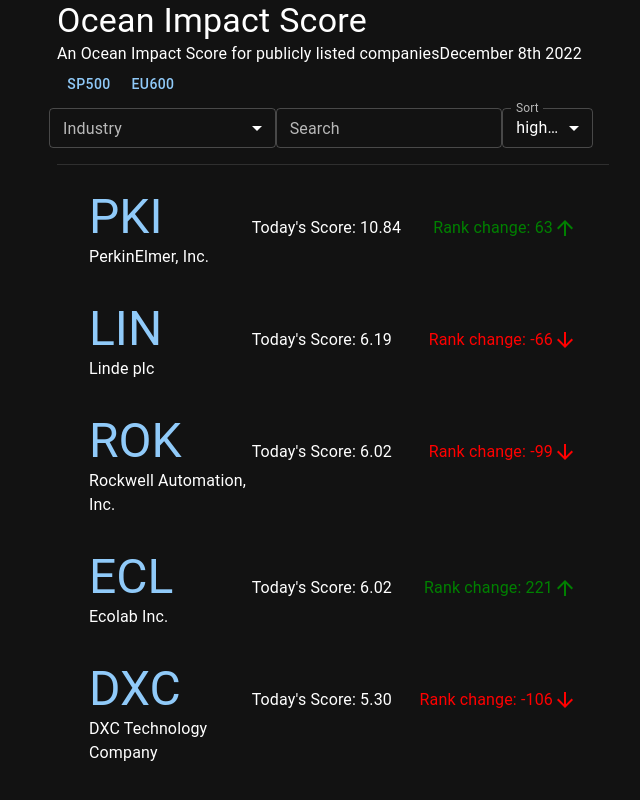
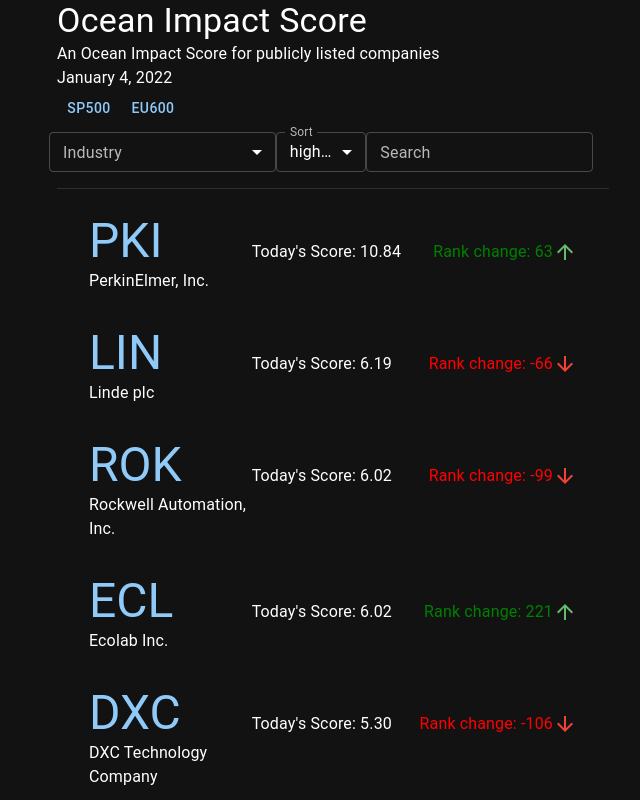
Before and after one commit to pbio/Ocean-Impact-Score, a Next.js app: page / in a window 1280 px wide. Shown: the top 800 px of the page, without its empty margins (307-947 px from the left). Built offline with nearby package versions, Linux system fonts and the light colour scheme.

Commit message:
changed to TSX and  cleaned code

```diff
--- a/components/industry-selector.tsx
+++ b/components/industry-selector.tsx
@@ -1,5 +1,5 @@
 import * as React from 'react';
-import Button from '@mui/material/Button';
+import type { AppProps } from 'next/app'
 
 import InputLabel from '@mui/material/InputLabel';
 import MenuItem from '@mui/material/MenuItem';
@@ -7,29 +7,7 @@
 import Select, { SelectChangeEvent } from '@mui/material/Select';
 
 
-// export function IndustrySelector2({ setIndustry, industryList}) {
-//     const buttons= []
-//     industryList.forEach(function(element){
-//         buttons.push(
-//         <Button
-//             key={element}
-//             onClick={()=>{setIndustry(element)}}>
-//             {element}
-//         </Button>);
-//     })
-//   return (<>{buttons}</>)
-// }
-
-export default function IndustrySelector({ selectedIndustry, setIndustry, industryList}) {
-    const items= []
-    industryList.forEach(function(element){
-        items.push(
-        <MenuItem
-            key={element}
-            value={element}>
-        {element}
-        </MenuItem>);
-    })
+export default function IndustrySelector({ selectedIndustry, setIndustry, industryList}: AppProps) {
     return (
     <FormControl fullWidth size="small">
         <InputLabel id="demo-simple-select-label">Industry</InputLabel>
@@ -41,7 +19,13 @@
                 setIndustry(event.target.value)
             }}
             >
-            {items}
+            {industryList.map(function(element : string){
+                return <MenuItem
+                            key={element}
+                            value={element}>
+                        {element}
+                        </MenuItem>
+            })}
         </Select>
   </FormControl>);
 }
--- a/components/score-dialog.tsx
+++ b/components/score-dialog.tsx
@@ -1,4 +1,6 @@
 import * as React from 'react';
+import type { AppProps } from 'next/app'
+
 import Button from '@mui/material/Button';
 import { styled } from '@mui/material/styles';
 import Dialog from '@mui/material/Dialog';
@@ -50,10 +52,10 @@
   );
 }
 
-export default function CustomizedDialogs({ticker, monthly, yearly, daily, open, setOpen}) {
+export default function CustomizedDialogs({ticker, monthly, yearly, daily, open, setOpen}: AppProps) {
   const [plotType, setPlotType] = React.useState(0);
-  const plotTypeTitle = ["Daily", "Monthly", "Yearly"]
-  const setData = function(plotType) {
+  const plotTypeTitle: Array<String> = ["Daily", "Monthly", "Yearly"]
+  const setData = function(plotType: Number) {
     if (plotType==2) return yearly
     else if (plotType==1) return monthly
     else return daily
@@ -65,7 +67,7 @@
         open={open}
       >
         <BootstrapDialogTitle id="customized-dialog-title" onClose={() => setOpen(false)}>
-          {ticker + " " + plotTypeTitle[plotType] + " scores"}
+          {ticker + " " + plotTypeTitle[plotType] + " Scores"}
         </BootstrapDialogTitle>
         <DialogContent dividers>
           <ScorePlot
--- a/components/score-list-item.js
+++ /dev/null
@@ -1,75 +0,0 @@
-import ListItem from '@mui/material/ListItem';
-import ListItemButton from '@mui/material/ListItemButton';
-import Typography from '@mui/material/Typography';
-import { ArrowDownward, DragHandle, ArrowUpward } from '@mui/icons-material';
-import Tooltip from '@mui/material/Tooltip';
-import Grid from '@mui/material/Grid';
-
-
-import getDate from "../lib/getDate.js"
-import ScorePlot from "./score-plot.js"
-export default function ScoreItem ({data, setOpen, setCompany, name, sort}) {
-  //const todayDate = getDate(); //when go live, need to implement the today date checker
-  const todayDate = "2022-11-07"
-  const todayScore=data.daily[todayDate]
-  const thisMonthAvg=data.monthly["2022-10"]
-  const rankChangeMY = data.ranking.month - data.ranking.year
-  const setColor = function(rankChange) {
-    if (rankChange > 0) return "green"
-    else if (rankChange < 0) return "red"
-    else return "white"
-  }
-  const setIcon = function(rankChange) {
-    if (rankChange > 0) return <ArrowUpward color="green" />
-    else if (rankChange < 0) return <ArrowDownward color="red" />
-    else return <DragHandle />
-  }
-  //close the dialog
-  const handleClickOpen = () => {
-    setOpen(true);
-    setCompany(data);
-  };
-  const handleClose = () => {
-      setOpen(false);
-  };
-  return (
-    <ListItem>
-      <ListItemButton onClick={handleClickOpen} >
-      <Grid
-  container
-  direction="row"
-  justifyContent="space-between"
-  alignItems="baseline"
->
-        <Grid md={4} sm={12}>
-          <Typography variant="h3" color="primary">
-            {data.ticker}
-          </Typography>
-          <Typography variant="p" color="white">
-            {name}
-          </Typography>
-        </Grid>
-        <Grid md={4} sm={6}>
-      <Typography
-        variant="p" >
-        {(sort<3) ? "Today's Score: " + todayScore.toFixed(2) : "This Year's Score: " + data.yearly["2022"]}
-        </Typography>
-        </Grid>
-        <Grid md={4} sm={6}>
-        <Tooltip title="month-to-year trend">
-      <Typography
-        variant="p"
-        color={setColor(rankChangeMY)}
-        display="flex" justifyContent="flex-end">
-
-        {"Rank change: " + rankChangeMY}
-        { setIcon(rankChangeMY) }
-      </Typography>
-      </Tooltip>
-
-        </Grid>
-        </Grid>
-
-      </ListItemButton>
-      </ListItem>)
-}
--- /dev/null
+++ b/components/score-list-item.tsx
@@ -0,0 +1,86 @@
+import type { AppProps } from 'next/app'
+import ListItem from '@mui/material/ListItem';
+import ListItemButton from '@mui/material/ListItemButton';
+import Typography from '@mui/material/Typography';
+import { ArrowDownward, DragHandle, ArrowUpward } from '@mui/icons-material';
+import Tooltip from '@mui/material/Tooltip';
+import Grid from '@mui/material/Grid';
+
+//import getDate from "../lib/getDate.ts"
+
+export default function ScoreItem ({data, setOpen, setCompany, name, sort}: AppProps) {
+  //const todayDate = getDate(); //when go live, need to implement the today date checker
+  const todayDate: string = "2022-11-07"
+  const todayScore: number = data.daily[todayDate]
+  const thisMonthAvg: number = data.monthly["2022-10"]
+  const rankChangeMY: number  = data.ranking.month - data.ranking.year
+  const setColor = function(rankChange: Number) {
+    if (rankChange > 0) return "green"
+    else if (rankChange < 0) return "red"
+    else return "white"
+  }
+  const setIcon = function(rankChange: Number) {
+    if (rankChange > 0) return <ArrowUpward color="success" />
+    else if (rankChange < 0) return <ArrowDownward color="error" />
+    else return <DragHandle />
+  }
+  //close the dialog
+  const handleClickOpen = () => {
+    setOpen(true);
+    setCompany(data);
+  };
+  const handleClose = () => {
+      setOpen(false);
+  };
+  //Show the right score based on day/month/year view
+  const createScoreContent = function(sort: Number, TodaysScore: Number, YearsScore: Number){
+    switch (sort) {
+      case 1:
+      case 2:
+        return "Today's Score: " + TodaysScore.toFixed(2)
+      case 3:
+      case 4:
+        return YearsScore ? "This Year's Score: " + YearsScore.toFixed(2) : "No score available"
+      default:
+        break;
+    }
+  };
+  return (
+    <ListItem>
+      <ListItemButton onClick={handleClickOpen} >
+      <Grid
+          container
+          direction="row"
+          justifyContent="space-between"
+          alignItems="baseline"
+        >
+        <Grid md={4} sm={12}>
+          <Typography variant="h3" color="primary">
+            {data.ticker}
+          </Typography>
+          <Typography variant="body1" color="white">
+            {name}
+          </Typography>
+        </Grid>
+        <Grid md={4} sm={6}>
+          <Typography
+            variant="body1" >
+              {createScoreContent(sort, todayScore, data.yearly["2022"])}
+            </Typography>
+            </Grid>
+            <Grid md={4} sm={6}>
+            <Tooltip title="month-to-year trend">
+              <Typography
+                variant="body1"
+                color={setColor(rankChangeMY)}
+                display="flex" justifyContent="flex-end">
+
+                {"Rank change: " + rankChangeMY}
+                { setIcon(rankChangeMY) }
+              </Typography>
+            </Tooltip>
+        </Grid>
+      </Grid>
+      </ListItemButton>
+    </ListItem>)
+}
--- a/components/score-list.js
+++ b/components/score-list.tsx
@@ -6,8 +6,6 @@
 import ListItemIcon from '@mui/material/ListItemIcon';
 import ListItemText from '@mui/material/ListItemText';
 import Divider from '@mui/material/Divider';
-import InboxIcon from '@mui/icons-material/Inbox';
-import DraftsIcon from '@mui/icons-material/Drafts';
 import TextField from '@mui/material/TextField';
 import Grid from '@mui/material/Grid';
 import InputLabel from '@mui/material/InputLabel';
@@ -15,9 +13,9 @@
 import FormControl from '@mui/material/FormControl';
 import Select, { SelectChangeEvent } from '@mui/material/Select';
 
-import ScoreDialog from './score-dialog.tsx';
-import ScoreListItem from './score-list-item.js';
-import IndustrySelector from './industry-selector.tsx'
+import ScoreDialog from './score-dialog';
+import ScoreListItem from './score-list-item';
+import IndustrySelector from './industry-selector'
 
 export default function ScoreList({ scoresList, addInfo }) {
     //Handle the opening and closing of the dialog
@@ -34,17 +32,24 @@
       "Transportation", "Utilities", "Real Estate"
     ];
 
+
+    //handle Sort type
+    switch(sort){
+      case 1: //latest day high - low
+        scoresList.sort((a, b) => b.daily["2022-11-07"]-a.daily["2022-11-07"])
+        break;
+      case 2: //latest day low - high
+        scoresList.sort((a, b) => a.daily["2022-11-07"]-b.daily["2022-11-07"])
+        break;
+      case 3: //latest yearly low - high
+        scoresList.sort((a, b) => b.yearly["2022"]-a.yearly["2022"])
+        break;
+      case 4: //latest yearly high - low
+        scoresList.sort((a, b) => a.yearly["2022"]-b.yearly["2022"])
+        break;
+    }
     //Create one ScoreListItem for each company in the List, with state hooks
     const myScores=[]
-    //handle Sort type
-    if (sort==1) //latest day high - low
-      scoresList.sort((a, b) => b.daily["2022-11-07"]-a.daily["2022-11-07"])
-    else if (sort==2) //latest day low - high
-      scoresList.sort((a, b) => a.daily["2022-11-07"]-b.daily["2022-11-07"])
-    else if (sort==3) //latest yearly low - high
-      scoresList.sort((a, b) => b.yearly["2022"]-a.yearly["2022"])
-    else if (sort==4) //latest yearly high - low
-      scoresList.sort((a, b) => a.yearly["2022"]-b.yearly["2022"])
 
     if (searchTerm=="" && industry=="") //no search or industry filter
     scoresList.forEach((element, key)=>{
@@ -100,21 +105,13 @@
           justifyContent="space-between"
           alignItems="baseline"
         >
-            <Grid md={5} spacing={3}>
+            <Grid md={5} xs={6} spacing={3}>
             <IndustrySelector
             selectedIndustry={industry}
             setIndustry={setIndustry}
             industryList={industryList} />
             </Grid>
-            <Grid md={5} spacing={3}>
-            <TextField
-              variant="outlined"
-              label="Search"
-              onChange={event => setSearch(event.target.value)}
-              size="small"
-               />
-            </Grid>
-            <Grid md={2} spacing={3}>
+            <Grid md={2} xs={6} spacing={3}>
             <FormControl fullWidth size="small">
                 <InputLabel id="demo-simple-select-label">Sort</InputLabel>
                 <Select
@@ -148,7 +145,14 @@
                 </Select>
             </FormControl>
             </Grid>
-
+            <Grid md={5} xs={12} spacing={3}>
+            <TextField
+              variant="outlined"
+              label="Search"
+              onChange={event => setSearch(event.target.value)}
+              size="small"
+               />
+            </Grid>
             </Grid>
           </ListItem>
         </List>
--- a/pages/index.js
+++ b/pages/index.tsx
@@ -1,4 +1,5 @@
 import * as React from 'react';
+import type { AppProps } from 'next/app'
 import Head from 'next/head'
 import Button from '@mui/material/Button';
 import Container from '@mui/material/Container';
@@ -8,12 +9,10 @@
 
 import { SP500, SP500Sectors } from '../lib/SP500_scores.js'
 import { Stoxx600, STOXX600Sectors } from '../lib/STOXX600_scores.js'
-import ScoreList from '../components/score-list.js'
+import ScoreList from '../components/score-list'
 import styles from '../styles/Home.module.css'
 
 export async function getStaticProps() {
-  //SP500.sort((a, b) => b.daily["2022-11-07"]-a.daily["2022-11-07"])
-  //Stoxx600.sort((a, b) => b.daily["2022-11-07"]-a.daily["2022-11-07"])
   return {
     props: {
       SP500, SP500Sectors, Stoxx600, STOXX600Sectors
@@ -23,10 +22,10 @@
 
 
 
-export default function Home({ scoresList }) {
+export default function Home({ scoresList }: AppProps) {
   const [marketType, setMarketType] = React.useState(true)
   //const todayDate = getDate();
-  const todayDate = "December 8th 2022";
+  const todayDate = "January 4, 2022";
   return (
       <span>
       <Head>
@@ -38,10 +37,10 @@
       <Typography variant="h4" color="white">
           Ocean Impact Score
         </Typography>
-        <Typography variant= "p" color= "white">
+        <Typography variant= "body1" color= "white">
           An Ocean Impact Score for publicly listed companies
         </Typography>
-        <Typography variant= "p" >{todayDate}</Typography>
+        <Typography variant= "body1" >{todayDate}</Typography>
         <Box sx={{ width: 300, height: 50}} >
         <Button onClick={()=>setMarketType(true)}>SP500</Button>
         <Button onClick={()=>setMarketType(false)}>EU600</Button>
--- a/tsconfig.json
+++ b/tsconfig.json
@@ -8,7 +8,7 @@
     ],
     "allowJs": true,
     "skipLibCheck": true,
-    "strict": false,
+    "strict": true,
     "forceConsistentCasingInFileNames": true,
     "noEmit": true,
     "incremental": true,
@@ -23,7 +23,7 @@
     "next-env.d.ts",
     "**/*.ts",
     "**/*.tsx"
-  ],
+, "components/score-list-item.tsx"  ],
   "exclude": [
     "node_modules"
   ]
```
Also changed, not shown: lib/getDate.ts (renamed from lib/getDate.js).
